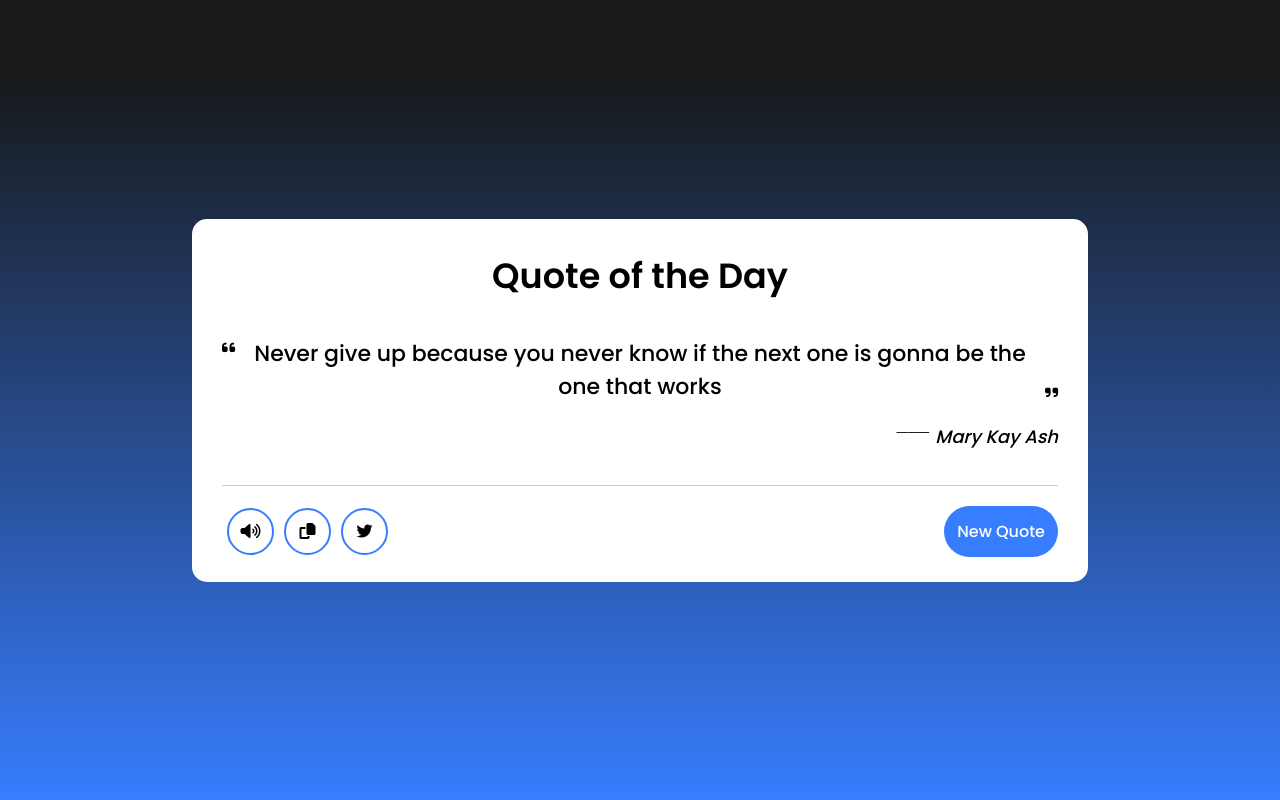
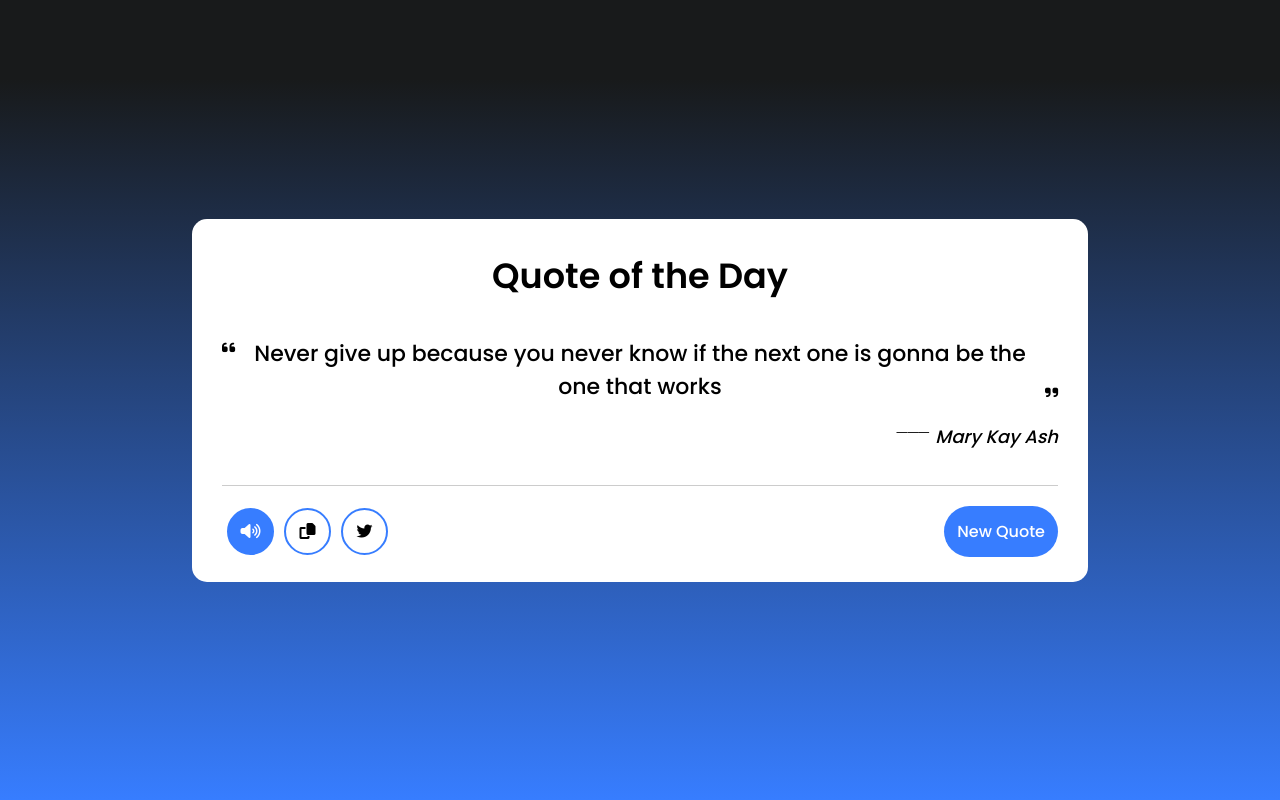
Before and after one commit to fernandogbz/random-quote-generator, a plain HTML site: page index.html in a window 1280 px wide. In both pictures the pointer is over the item 250 px from the left and 531 px from the top of the page. Drawn offline with Linux system fonts and the light colour scheme.

Commit message:
CSS - .features buttons:hover

```diff
--- a/styles.css
+++ b/styles.css
@@ -90,11 +90,17 @@ body {
   margin: 0 5px;
   height: 47px;
   width: 47px;
+  cursor: pointer;
   display: flex;
   align-items: center;
   justify-content: center;
   border-radius: 50%;
   border: 2px solid #377dff;
+}
+
+.features ul li:hover {
+  color: #fff;
+  background-color: #377dff;
 }
 
 .features button {
```
